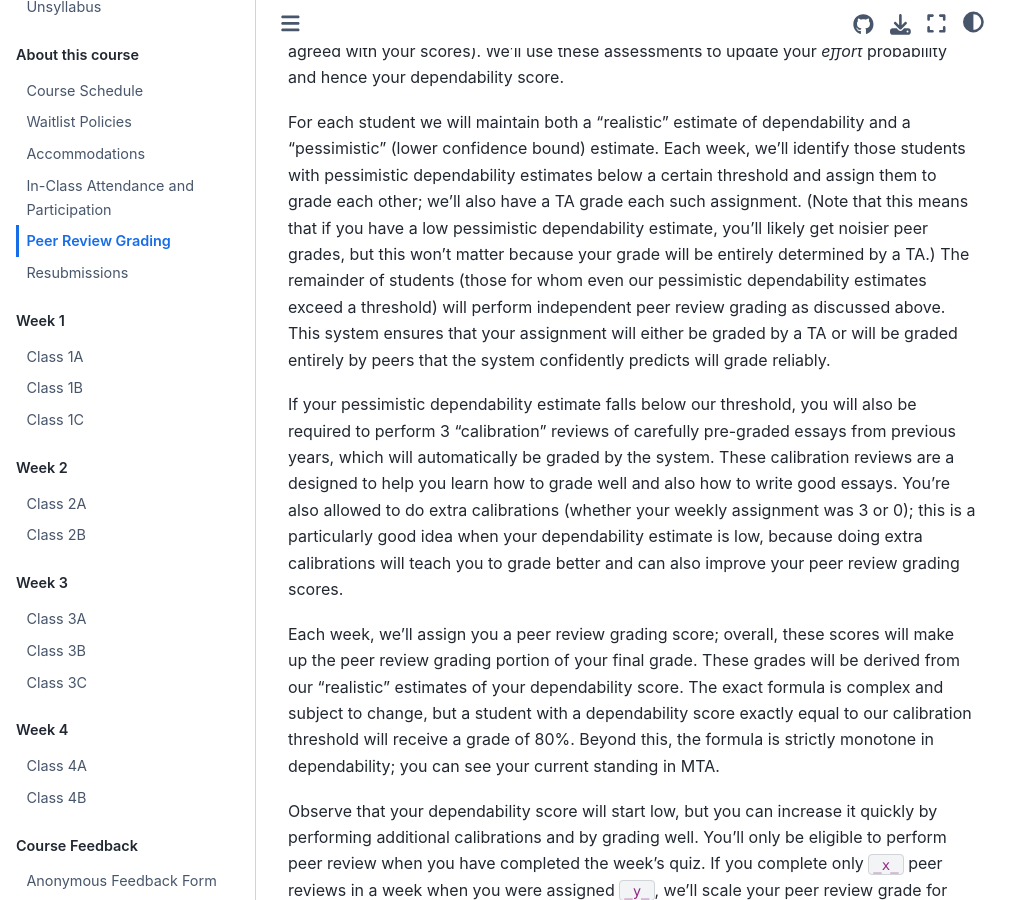
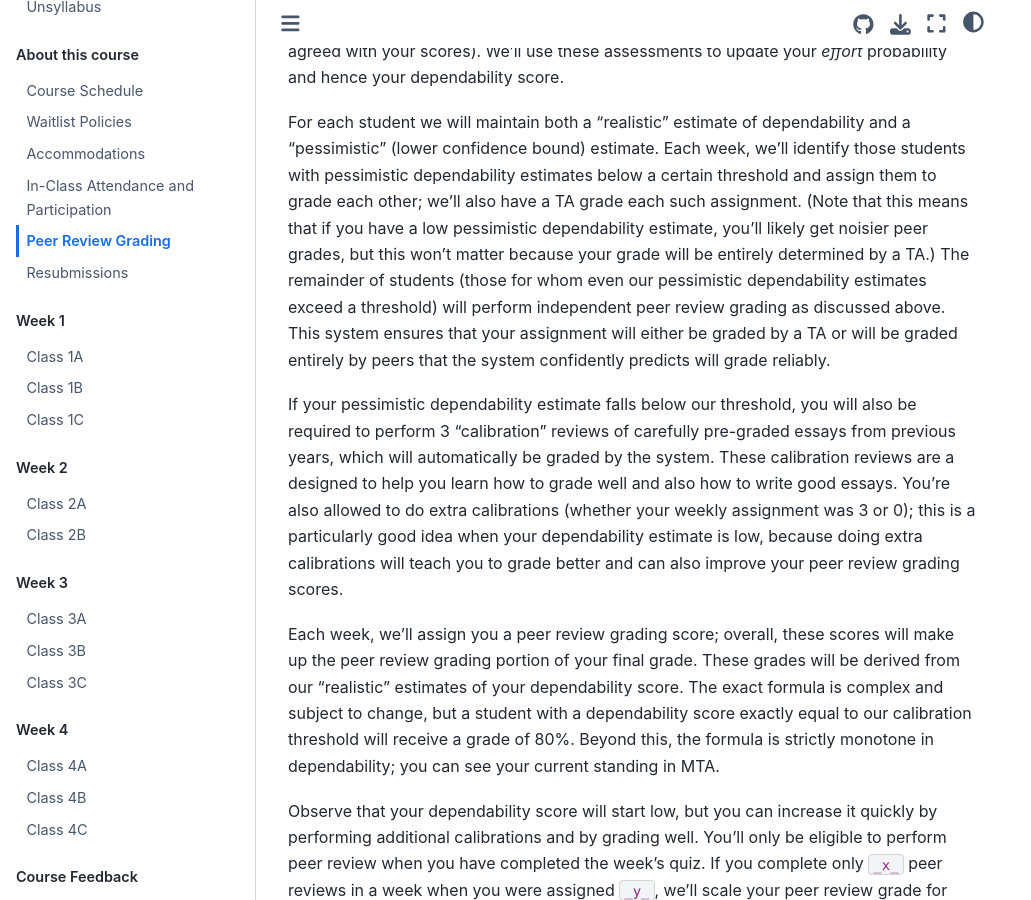
Before and after one commit to UBC-CS/cpsc430, a Jupyter Book: the page built from about/peer_review.md, in a window 1280 px wide and 900 px high, scrolled down 564 px. Shown: the whole window, without its empty margins (0-1031 px from the left). Built offline with Jupyter Book 1.0.4 settings and Sphinx 7.4.7 and the Sphinx Book theme 1.1.4, drawn with Linux system fonts in a browser that asks for light colours.

Commit message:
update 4C

```diff
--- a/_toc.yml
+++ b/_toc.yml
@@ -43,6 +43,8 @@ parts:
       title: Class 4A
     - file: notes/week04/class4B
       title: Class 4B
+    - file: notes/week04/class4C
+      title: Class 4C
     # - file: notes/week04/class4B
     #   title: Class 4B
     # - file: notes/week04/class4C
```
